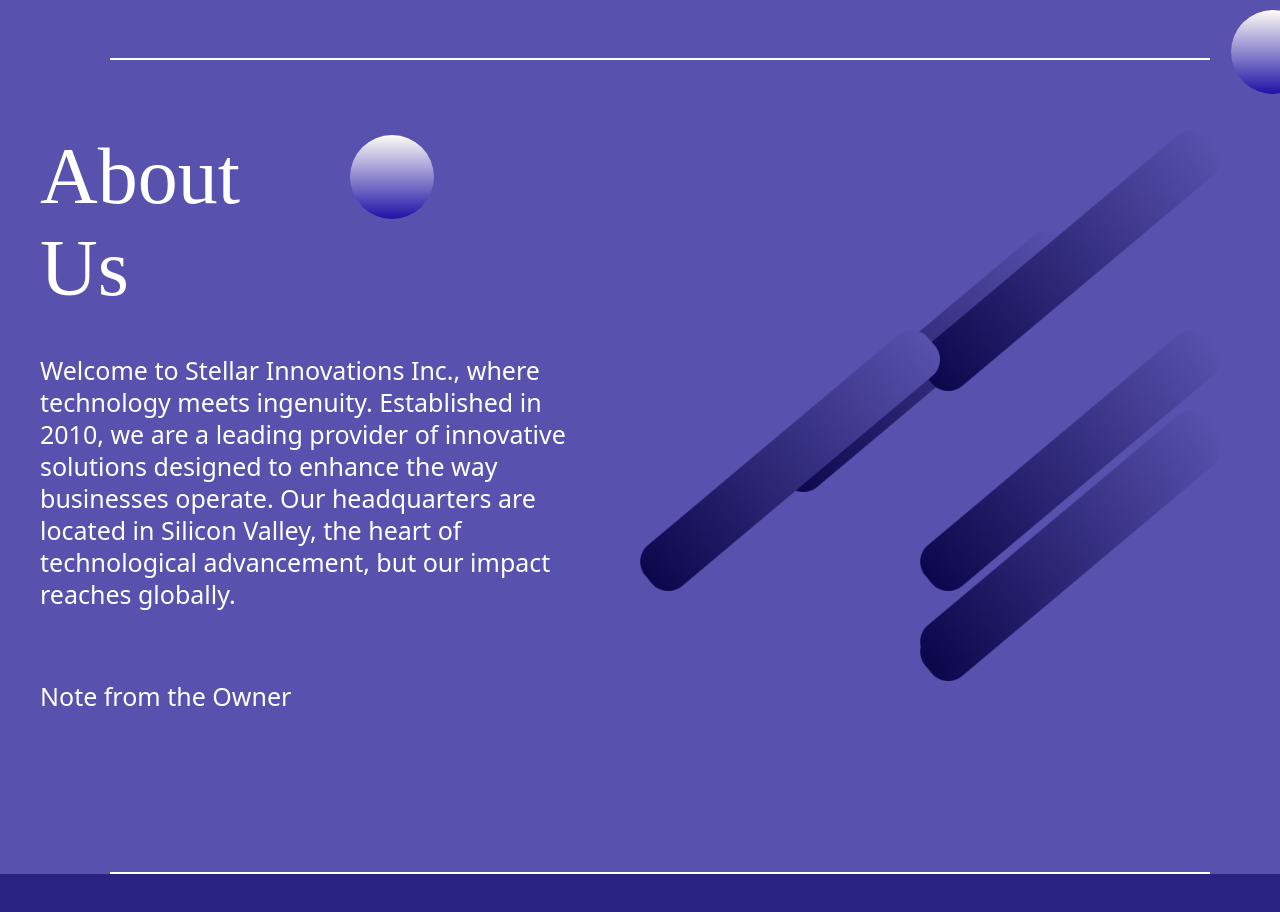
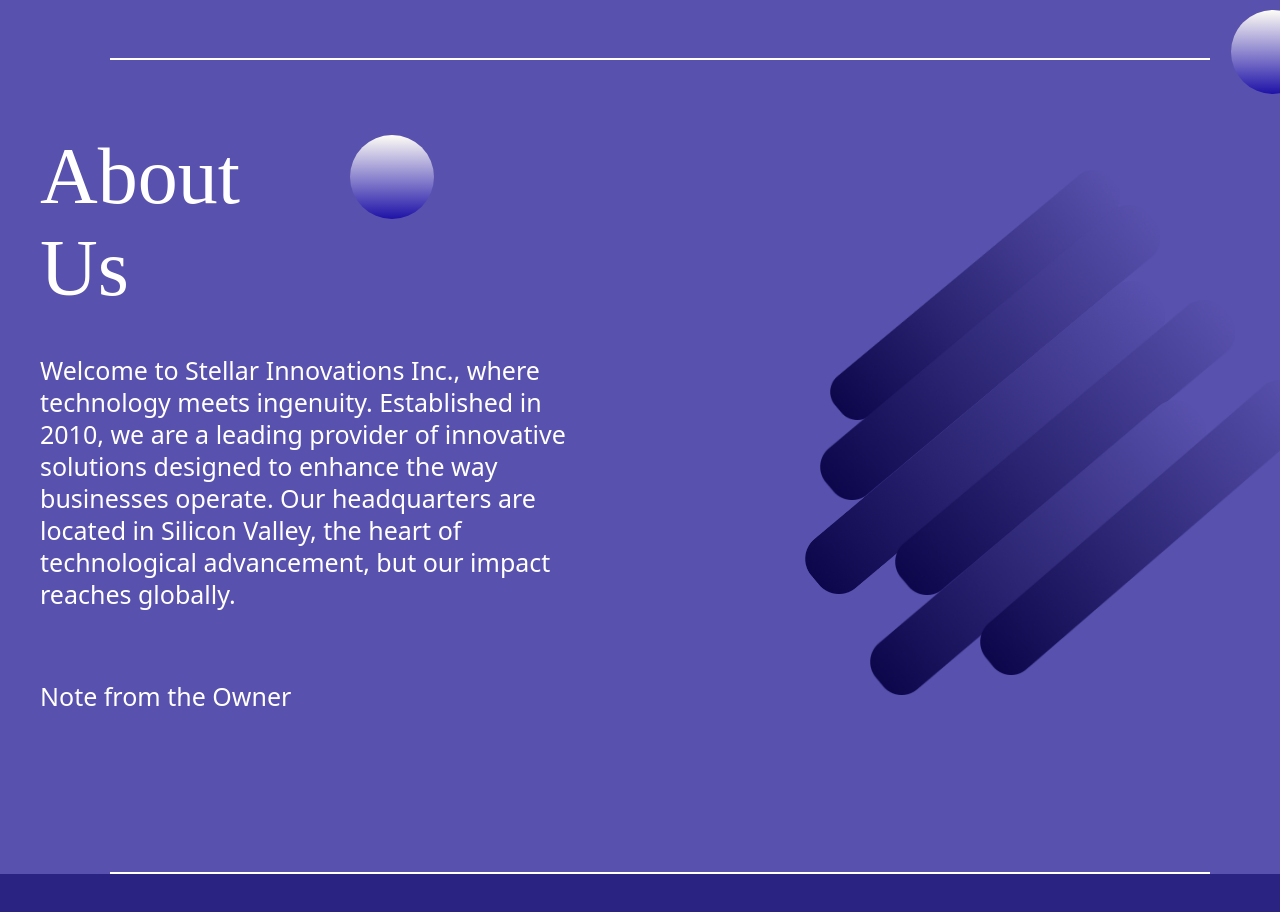
Before and after one commit to Jenisys-in/Jenisys, a React (Vite) app: page / in a window 1280 px wide. Shown: the part 2261-3173 px from the top of the page. Built offline with nearby package versions, Linux system fonts and the light colour scheme; the HTML template or start-up script is replaced by a standard one; a web font is replaced by a local one.

Commit message:
about us fixed

```diff
--- a/src/components/Homepage.jsx
+++ b/src/components/Homepage.jsx
@@ -212,12 +212,12 @@
           <p className=" pt-[70px] pl-[40px]  font-[League Spartan] text-[25px] text-white pt-[40px] tracking-7 mb-[100px]">
             Note from the Owner
           </p>
-          <div>
-            <div>
+          <div className="">
+            <div className="">
               <img
                 loading="lazy"
                 src="img/about.png"
-                className="  mt-[200px] absolute top-[110px] right-[120px] w-[300px] rounded-l-lg "
+                className="  -mt-[40px] absolute top-[100px] left-[830px] w-[290px] h-[250px] rounded-l-lg "
                 alt="Rectangle"
               />
             </div>
@@ -225,7 +225,7 @@
               <img
                 loading="lazy"
                 src="img/about.png"
-                className="  mt-[200px] absolute top-[20px] right-[120px] w-[300px] rounded-l-lg "
+                className="  mt-[75px] absolute top-[20px] left-[820px] w-[340px] h-[295px] rounded-l-lg "
                 alt="Rectangle"
               />
             </div>
@@ -233,7 +233,7 @@
               <img
                 loading="lazy"
                 src="img/about.png"
-                className="  mt-[120px] absolute top-[1px] left-[775px]  w-[300px] rounded-l-lg "
+                className="  mt-[181px] absolute -top-[10px] left-[805px]  w-[360px] h-[313px] rounded-l-lg "
                 alt="Rectangle"
               />
             </div>
@@ -241,7 +241,7 @@
               <img
                 loading="lazy"
                 src="img/about.png"
-                className=" w-[200px]  absolute top-[300px] right-[120px] w-[300px] rounded-l-lg "
+                className="mt-[180px] absolute top-[10px] left-[895px] w-[340px] h-[295px] rounded-l-lg "
                 alt="Rectangle"
               />
             </div>
@@ -249,7 +249,7 @@
               <img
                 loading="lazy"
                 src="img/about.png"
-                className=" w-[300px]  absolute top-[20px] right-[120px] w-[300px] rounded-l-lg "
+                className=" mt-[280px] absolute top-[10px] left-[870px] w-[336px] h-[295px] rounded-l-lg "
                 alt="Rectangle"
               />
             </div>
@@ -257,7 +257,7 @@
               <img
                 loading="lazy"
                 src="img/about.png"
-                className=" w-[200px] mt-[200px] absolute top-[20px] right-[400px] w-[300px] rounded-l-lg "
+                className="  mt-[250px] absolute top-[20px] left-[980px] w-[330px] h-[295px] rounded-l-lg "
                 alt="Rectangle"
               />
             </div>
```
